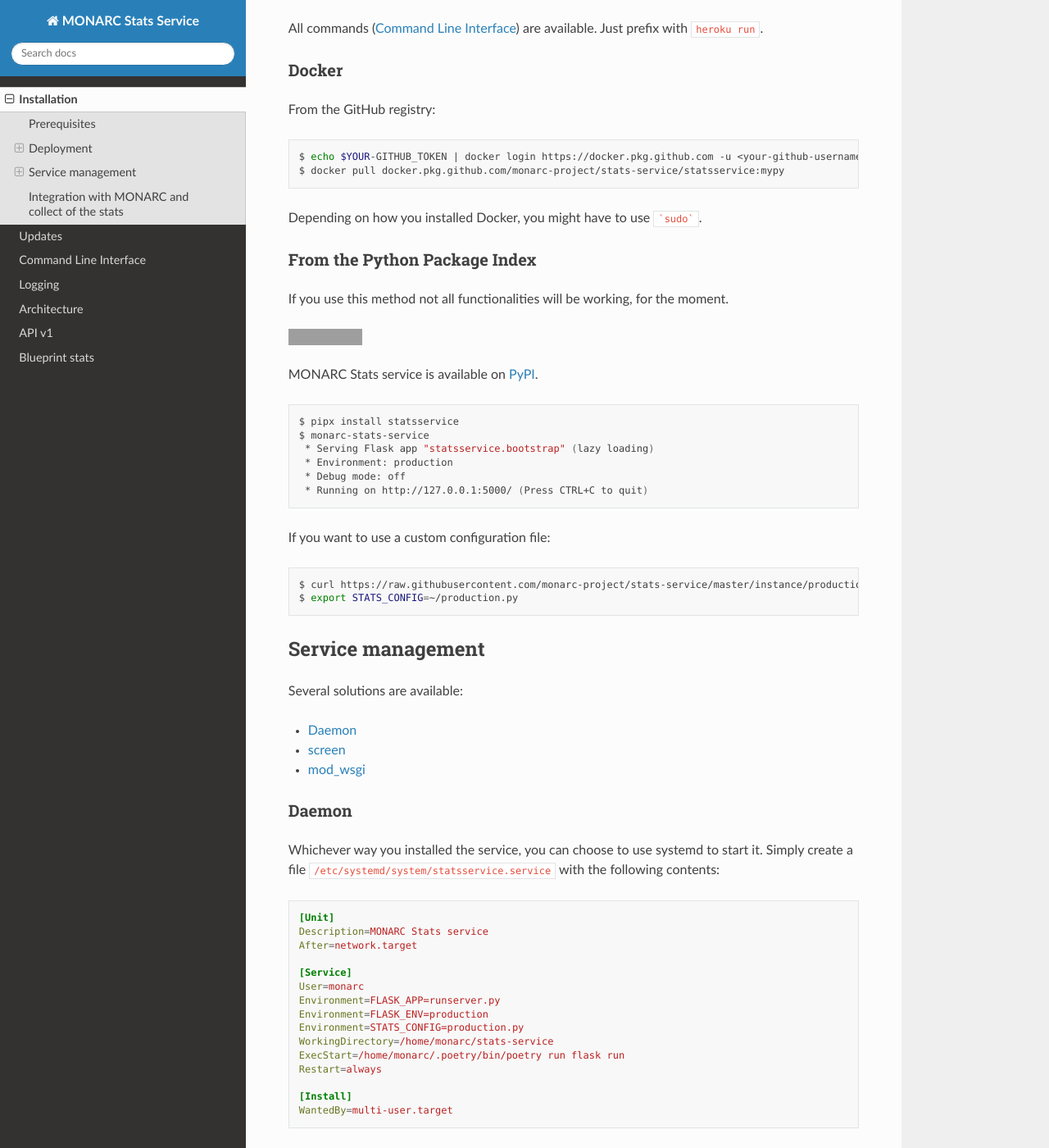
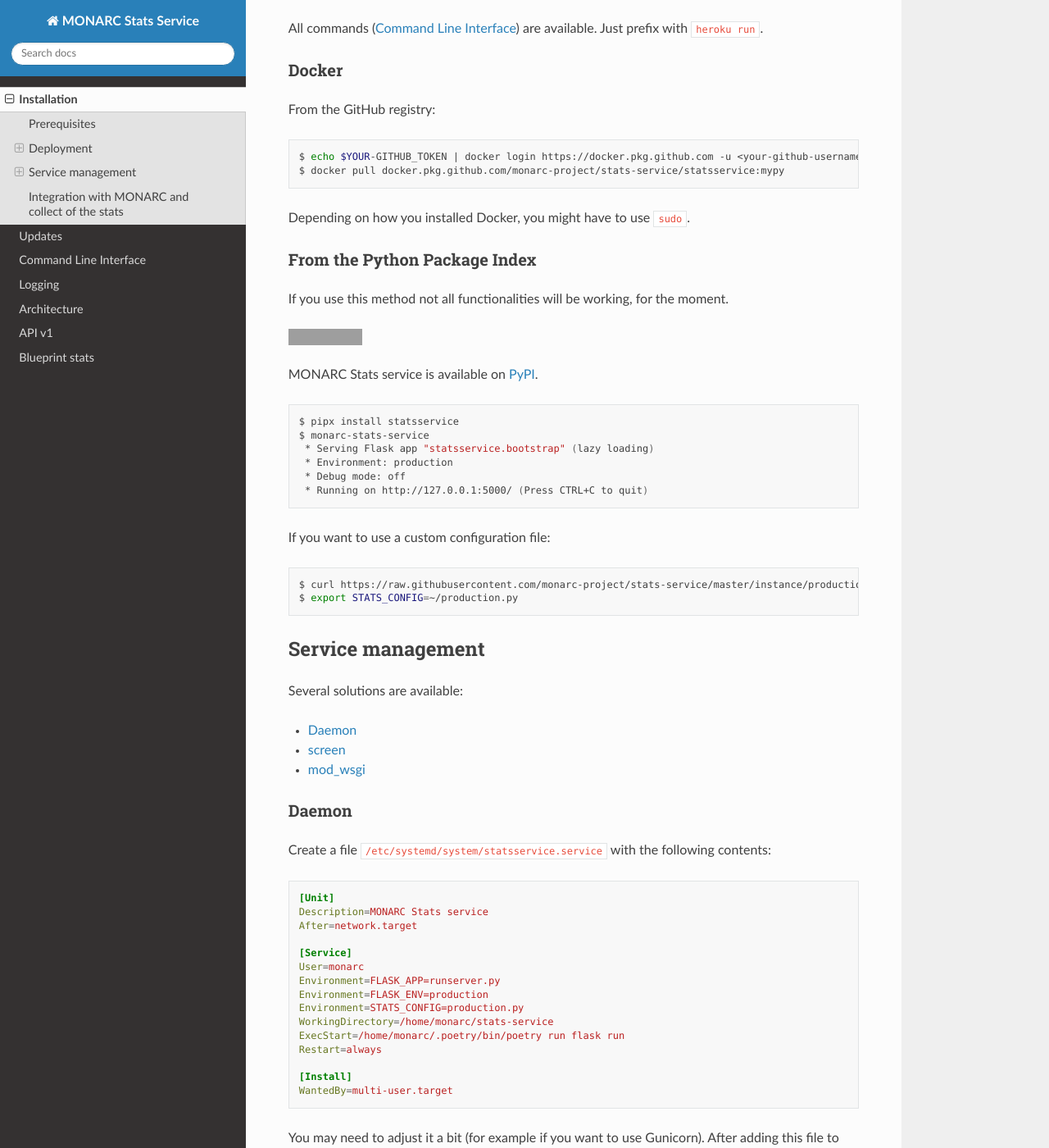
Before and after one commit to monarc-project/stats-service, a Sphinx documentation site: the page built from docs/installation.rst, in a window 1280 px wide and 1400 px high, scrolled down 2536 px. Shown: the whole window at 82% size. Built offline with Sphinx 7.4.7 and the Read the Docs theme 2.0.0, drawn with Linux system fonts in a browser that asks for light colours; grey boxes are pictures that could not be loaded.

Commit message:
chg: [docker] change the persistent volume name on host.

````diff
--- a/docker-compose.yml
+++ b/docker-compose.yml
@@ -12,7 +12,7 @@
     ports:
       - '5432:5432'
     volumes:
-      - ./docker/postgres/data:/var/lib/postgresql/data
+      - ./postgres-data:/var/lib/postgresql/data
 
   statsservice:
     build: .
@@ -26,5 +26,7 @@
         - .:/statsservice:rw
     ports:
         - "5000:5000"
+    expose:
+        - "5000"
     depends_on:
       - db
--- a/docs/installation.rst
+++ b/docs/installation.rst
@@ -134,7 +134,7 @@
     $ echo $YOUR-GITHUB_TOKEN | docker login https://docker.pkg.github.com -u <your-github-username> --password-stdin
     $ docker pull docker.pkg.github.com/monarc-project/stats-service/statsservice:mypy
 
-Depending on how you installed Docker, you might have to use ```sudo```.
+Depending on how you installed Docker, you might have to use ``sudo``.
 
 
 From the Python Package Index
@@ -183,10 +183,7 @@
 
 Daemon
 ~~~~~~
-
-Whichever way you installed the service, you can choose to use systemd to start
-it. Simply create a file ``/etc/systemd/system/statsservice.service`` with the
-following contents:
+Create a file ``/etc/systemd/system/statsservice.service`` with the following contents:
 
 .. code-block:: ini
 
````
